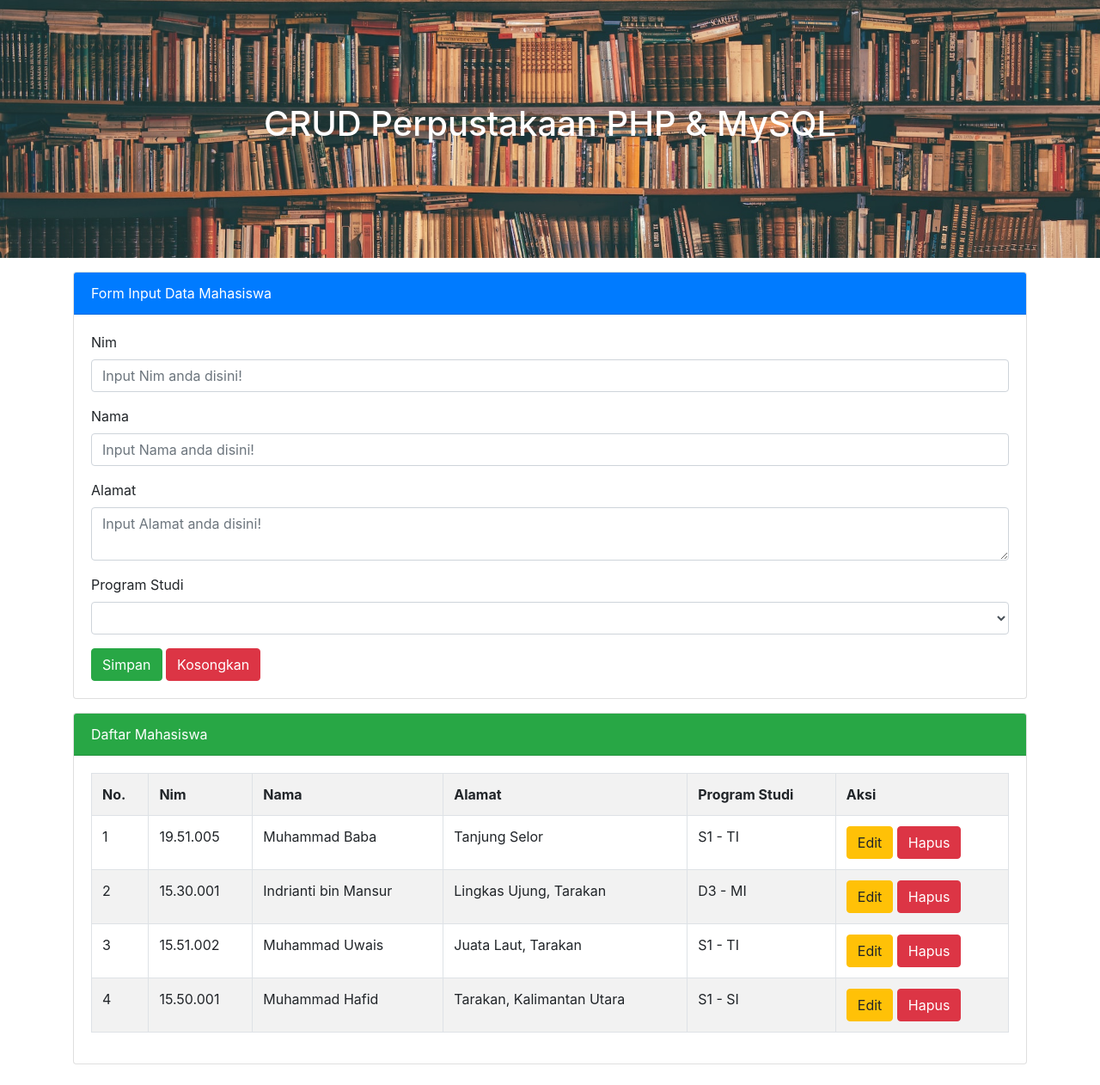
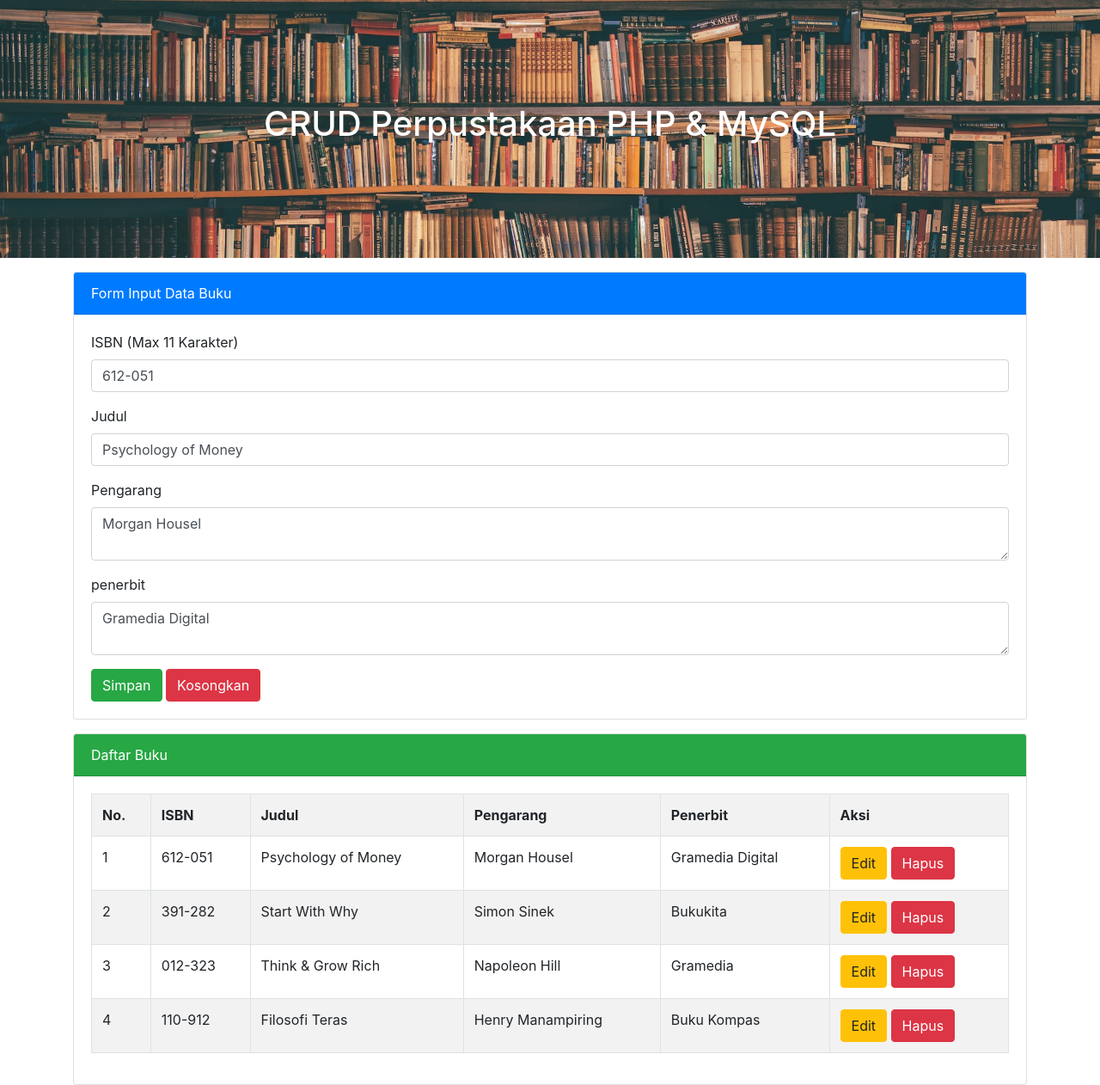
Before and after one commit to sdmalfian/crud_demo_progclass, a PHP site: page /index.php?hal=edit&id=4 in a window 1280 px wide. Shown: the whole page at 86% size. Before the commit the page ends 1238 px from the top, so only its background shows below. Run offline with PHP 8.4, Linux system fonts and the light colour scheme; data comes from the database, SQL or seed files in the repository.

Commit message:
edit to perpustakaan

```diff
--- a/index.php
+++ b/index.php
@@ -14,12 +14,12 @@
 		if($_GET['hal'] == "edit")
 		{
 			//Data akan di edit
-			$edit = mysqli_query($koneksi, "UPDATE tmhs set
-											 	nim = '$_POST[tnim]',
-											 	nama = '$_POST[tnama]',
-												alamat = '$_POST[talamat]',
-											 	prodi = '$_POST[tprodi]'
-											 WHERE id_mhs = '$_GET[id]'
+			$edit = mysqli_query($koneksi, "UPDATE progclass_perpustakaan set
+											 	isbn = '$_POST[tisbn]',
+											 	judul = '$_POST[tjudul]',
+												pengarang = '$_POST[tpengarang]',
+											 	penerbit = '$_POST[tpenerbit]'
+											 WHERE id = '$_GET[id]'
 										   ");
 			if($edit) //jika edit sukses
 			{
@@ -39,11 +39,11 @@
 		else
 		{
 			//Data akan disimpan Baru
-			$simpan = mysqli_query($koneksi, "INSERT INTO tmhs (nim, nama, alamat, prodi)
-										  VALUES ('$_POST[tnim]',
-										  		 '$_POST[tnama]',
-										  		 '$_POST[talamat]',
-										  		 '$_POST[tprodi]')
+			$simpan = mysqli_query($koneksi, "INSERT INTO progclass_perpustakaan (isbn, judul, pengarang, penerbit)
+										  VALUES ('$_POST[tisbn]',
+										  		 '$_POST[tjudul]',
+										  		 '$_POST[tpengarang]',
+										  		 '$_POST[tpenerbit]')
 										 ");
 			if($simpan) //jika simpan sukses
 			{
@@ -73,21 +73,21 @@
 		if($_GET['hal'] == "edit")
 		{
 			//Tampilkan Data yang akan diedit
-			$tampil = mysqli_query($koneksi, "SELECT * FROM tmhs WHERE id_mhs = '$_GET[id]' ");
+			$tampil = mysqli_query($koneksi, "SELECT * FROM progclass_perpustakaan WHERE id = '$_GET[id]' ");
 			$data = mysqli_fetch_array($tampil);
 			if($data)
 			{
 				//Jika data ditemukan, maka data ditampung ke dalam variabel
-				$vnim = $data['nim'];
-				$vnama = $data['nama'];
-				$valamat = $data['alamat'];
-				$vprodi = $data['prodi'];
+				$visbn = $data['isbn'];
+				$vjudul = $data['judul'];
+				$vpengarang = $data['pengarang'];
+				$vpenerbit = $data['penerbit'];
 			}
 		}
 		else if ($_GET['hal'] == "hapus")
 		{
 			//Persiapan hapus data
-			$hapus = mysqli_query($koneksi, "DELETE FROM tmhs WHERE id_mhs = '$_GET[id]' ");
+			$hapus = mysqli_query($koneksi, "DELETE FROM progclass_perpustakaan WHERE id = '$_GET[id]' ");
 			if($hapus){
 				echo "<script>
 						alert('Hapus Data Suksess!!');
@@ -102,7 +102,7 @@
 <!DOCTYPE html>
 <html>
 <head>
-	<title>CRUD 2020 PHP & MySQL + Bootstrap 4</title>
+	<title>CRUD Perpustakaan Programming Class</title>
 	<link rel="stylesheet" type="text/css" href="css/bootstrap.min.css">
 </head>
 <body>
@@ -115,30 +115,25 @@
 	<!-- Awal Card Form -->
 	<div class="card mt-3">
 	  <div class="card-header bg-primary text-white">
-	    Form Input Data Mahasiswa
+	    Form Input Data Buku
 	  </div>
 	  <div class="card-body">
 	    <form method="post" action="">
 	    	<div class="form-group">
-	    		<label>Nim</label>
-	    		<input type="text" name="tnim" value="<?=@$vnim?>" class="form-control" placeholder="Input Nim anda disini!" required>
+	    		<label>ISBN (Max 11 Karakter)</label>
+	    		<input type="text" name="tisbn" value="<?=@$visbn?>" class="form-control" placeholder="Input isbn buku disini!" required>
 	    	</div>
 	    	<div class="form-group">
-	    		<label>Nama</label>
-	    		<input type="text" name="tnama" value="<?=@$vnama?>" class="form-control" placeholder="Input Nama anda disini!" required>
+	    		<label>Judul</label>
+	    		<input type="text" name="tjudul" value="<?=@$vjudul?>" class="form-control" placeholder="Input judul buku disini!" required>
 	    	</div>
 	    	<div class="form-group">
-	    		<label>Alamat</label>
-	    		<textarea class="form-control" name="talamat"  placeholder="Input Alamat anda disini!"><?=@$valamat?></textarea>
+	    		<label>Pengarang</label>
+	    		<textarea class="form-control" name="tpengarang"  placeholder="Input pengarang buku disini!"><?=@$vpengarang?></textarea>
 	    	</div>
 	    	<div class="form-group">
-	    		<label>Program Studi</label>
-	    		<select class="form-control" name="tprodi">
-	    			<option value="<?=@$vprodi?>"><?=@$vprodi?></option>
-	    			<option value="D3-MI">D3-MI</option>
-	    			<option value="S1-SI">S1-SI</option>
-	    			<option value="S1-TI">S1-TI</option>
-	    		</select>
+	    		<label>penerbit</label>
+	    		<textarea class="form-control" name="tpenerbit"  placeholder="Input penerbit buku disini!"><?=@$vpenerbit?></textarea>
 	    	</div>
 
 	    	<button type="submit" class="btn btn-success" name="bsimpan">Simpan</button>
@@ -152,34 +147,34 @@
 	<!-- Awal Card Tabel -->
 	<div class="card mt-3">
 	  <div class="card-header bg-success text-white">
-	    Daftar Mahasiswa
+	    Daftar Buku
 	  </div>
 	  <div class="card-body">
 
 	    <table class="table table-bordered table-striped">
 	    	<tr>
 	    		<th>No.</th>
-	    		<th>Nim</th>
-	    		<th>Nama</th>
-	    		<th>Alamat</th>
-	    		<th>Program Studi</th>
+	    		<th>ISBN</th>
+	    		<th>Judul</th>
+	    		<th>Pengarang</th>
+	    		<th>Penerbit</th>
 	    		<th>Aksi</th>
 	    	</tr>
 	    	<?php
 	    		$no = 1;
-	    		$tampil = mysqli_query($koneksi, "SELECT * from tmhs order by id_mhs desc");
+	    		$tampil = mysqli_query($koneksi, "SELECT * from progclass_perpustakaan order by id desc");
 	    		while($data = mysqli_fetch_array($tampil)) :
 
 	    	?>
 	    	<tr>
 	    		<td><?=$no++;?></td>
-	    		<td><?=$data['nim']?></td>
-	    		<td><?=$data['nama']?></td>
-	    		<td><?=$data['alamat']?></td>
-	    		<td><?=$data['prodi']?></td>
+	    		<td><?=$data['isbn']?></td>
+	    		<td><?=$data['judul']?></td>
+	    		<td><?=$data['pengarang']?></td>
+	    		<td><?=$data['penerbit']?></td>
 	    		<td>
-	    			<a href="index.php?hal=edit&id=<?=$data['id_mhs']?>" class="btn btn-warning"> Edit </a>
-	    			<a href="index.php?hal=hapus&id=<?=$data['id_mhs']?>"
+	    			<a href="index.php?hal=edit&id=<?=$data['id']?>" class="btn btn-warning"> Edit </a>
+	    			<a href="index.php?hal=hapus&id=<?=$data['id']?>"
 	    			   onclick="return confirm('Apakah yakin ingin menghapus data ini?')" class="btn btn-danger"> Hapus </a>
 	    		</td>
 	    	</tr>
```
Also changed, not shown: progclass_perpustakaan.sql (added, +68 -0 lines), tmhs.sql (deleted, +0 -68 lines).
